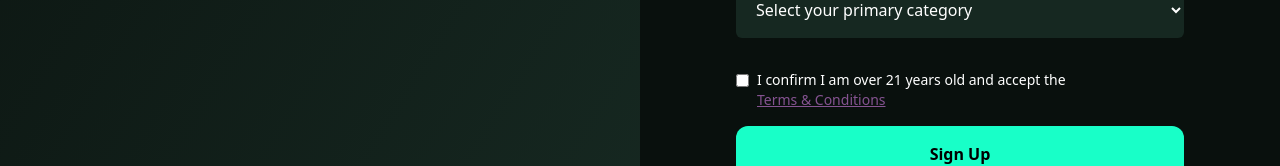
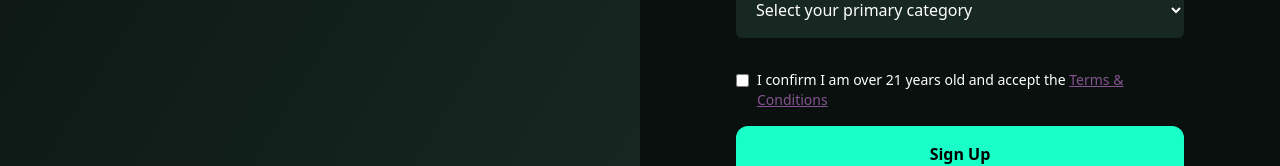
Before and after one commit to ikosong1406/thepunterhub, a React (Vite) app: page /punterRegister in a window 1280 px wide. Shown: the part 786-952 px from the top of the page. Built offline with nearby package versions, Linux system fonts and the light colour scheme.

Commit message:
modified:   src/pages/Register.jsx 	modified:   src/pages/RegisterPunter.jsx

```diff
--- a/src/pages/Register.jsx
+++ b/src/pages/Register.jsx
@@ -18,40 +18,6 @@ const Colors = {
 const PHONE_CODES = [
   // Africa
   { value: "+234", label: "🇳🇬 +234" },
-  // { value: "+233", label: "🇬🇭 +233" },
-  // { value: "+27", label: "🇿🇦 +27" },
-  // { value: "+254", label: "🇰🇪 +254" },
-  // { value: "+20", label: "🇪🇬 +20" },
-  // // North America
-  // { value: "+1", label: "🇺🇸 +1" },
-  // { value: "+1", label: "🇨🇦 +1" },
-  // { value: "+52", label: "🇲🇽 +52" },
-  // { value: "+501", label: "🇧🇿 +501" },
-  // { value: "+506", label: "🇨🇷 +506" },
-  // // South America
-  // { value: "+55", label: "🇧🇷 +55" },
-  // { value: "+54", label: "🇦🇷 +54" },
-  // { value: "+57", label: "🇨🇴 +57" },
-  // { value: "+51", label: "🇵🇪 +51" },
-  // { value: "+56", label: "🇨🇱 +56" },
-  // // Europe
-  // { value: "+44", label: "🇬🇧 +44" },
-  // { value: "+33", label: "🇫🇷 +33" },
-  // { value: "+49", label: "🇩🇪 +49" },
-  // { value: "+39", label: "🇮🇹 +39" },
-  // { value: "+34", label: "🇪🇸 +34" },
-  // // Asia
-  // { value: "+86", label: "🇨🇳 +86" },
-  // { value: "+91", label: "🇮🇳 +91" },
-  // { value: "+81", label: "🇯🇵 +81" },
-  // { value: "+65", label: "🇸🇬 +65" },
-  // { value: "+971", label: "🇦🇪 +971" },
-  // // Australia/Oceania
-  // { value: "+61", label: "🇦🇺 +61" },
-  // { value: "+64", label: "🇳🇿 +64" },
-  // { value: "+679", label: "🇫🇯 +679" },
-  // { value: "+675", label: "🇵🇬 +675" },
-  // { value: "+685", label: "🇼🇸 +685" },
 ];
 
 const RegisterScreen = () => {
@@ -486,13 +452,13 @@ const RegisterScreen = () => {
                 />
                 <span>
                   I confirm I am over 21 years old and accept the{" "}
-                  <button
+                  <a
                     type="button"
-                    onClick={() => navigate("/terms")}
+                    href="https://thepunterhub.com/terms"
                     className="text-[#855391] hover:text-[#fea92a] underline transition"
                   >
                     Terms & Conditions
-                  </button>
+                  </a>
                 </span>
               </label>
             </div>
--- a/src/pages/RegisterPunter.jsx
+++ b/src/pages/RegisterPunter.jsx
@@ -18,7 +18,7 @@ const Colors = {
 
 const PHONE_CODES = [
   // Africa
-  { value: "+234", label: "🇳🇬 +234" }
+  { value: "+234", label: "🇳🇬 +234" },
 ];
 
 const PRIMARY_CATEGORIES = [
@@ -668,13 +668,13 @@ const RegisterScreen = () => {
                 />
                 <span>
                   I confirm I am over 21 years old and accept the{" "}
-                  <button
+                  <a
                     type="button"
-                    onClick={() => navigate("/terms")}
+                    href="https://thepunterhub.com/terms"
                     className="text-[#855391] hover:text-[#fea92a] underline transition"
                   >
                     Terms & Conditions
-                  </button>
+                  </a>
                 </span>
               </label>
 
```
Lines whose indentation alone changed are shown as unchanged.
